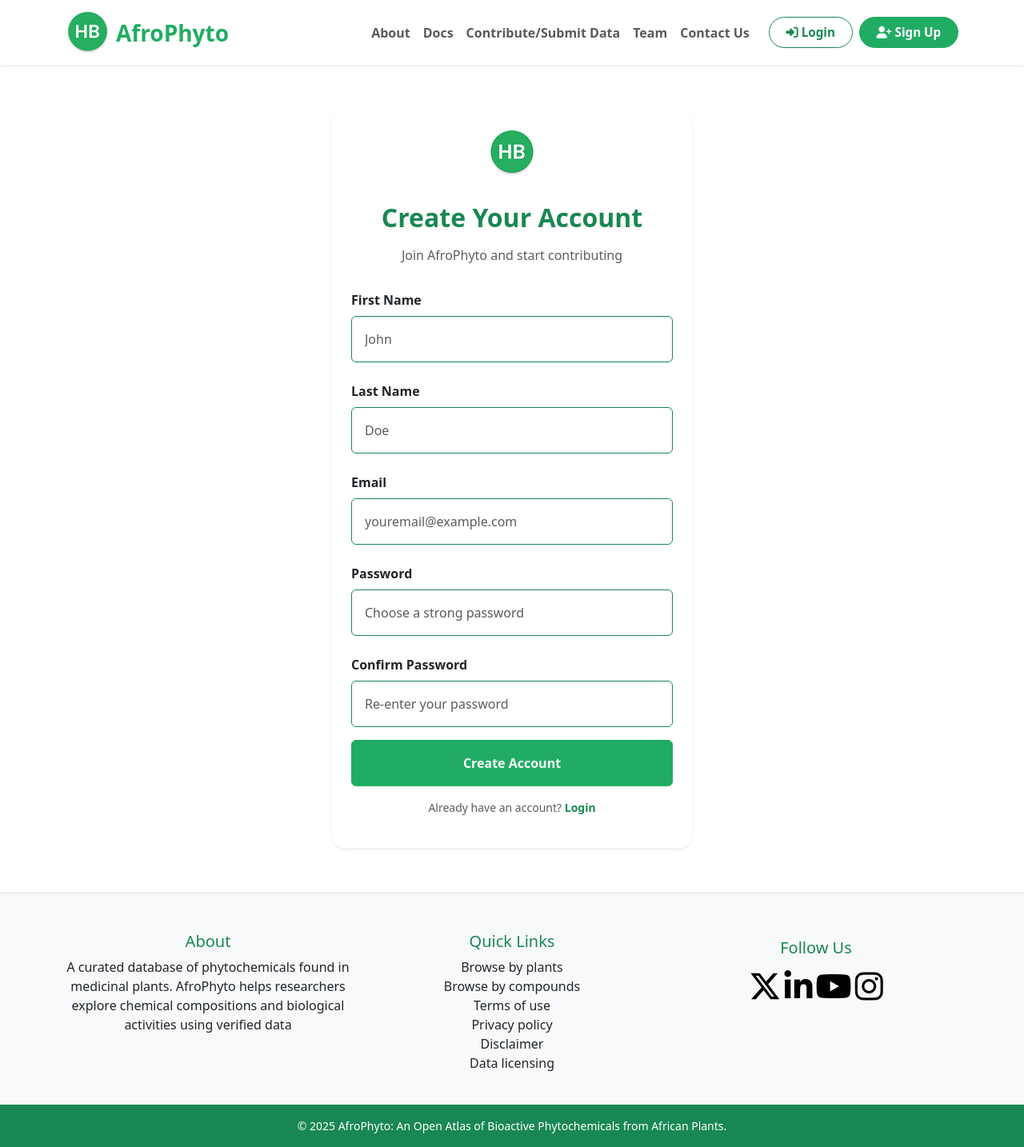
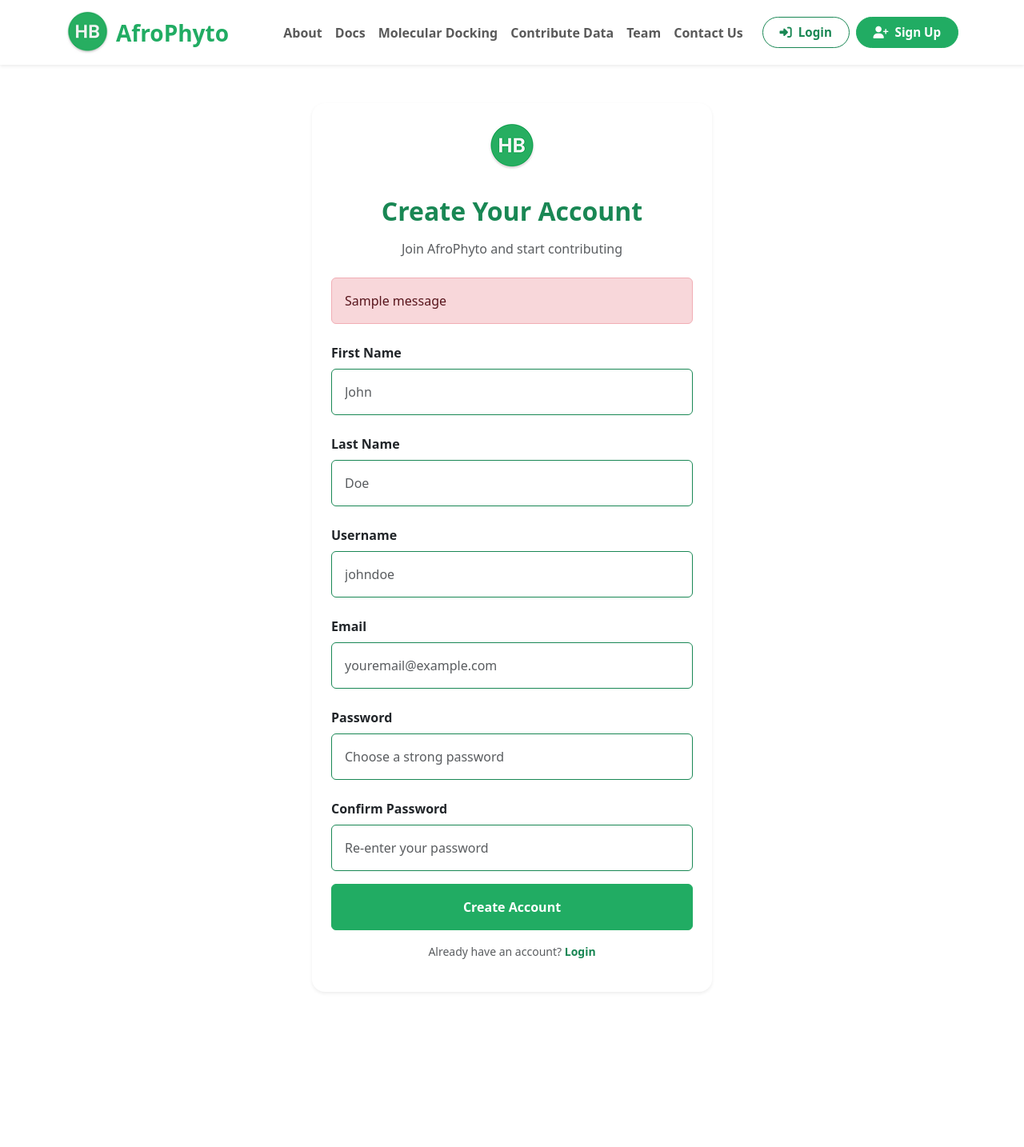
Before and after one commit to HackBio-Internship/afro-phyto--unilag, a Django app: template main/templates/signup.html in a window 1280 px wide. Shown: the whole page at 80% size. After the commit the page ends 1241 px from the top, so only its background shows below. Run offline with Django 5.2, Linux system fonts and the light colour scheme; the template is opened without the code that fills it, so the values that code supplies are empty; tables that the repository leaves empty hold one stand-in row (values such as "Sample post"); one stand-in notice (Sample message) is shown; parts of the project's set-up code (start-up, migrations or seed data) failed here and were passed over; some libraries are stand-ins or nearby versions.

Commit message:
updated signup page

```diff
--- a/main/templates/signup.html
+++ b/main/templates/signup.html
@@ -2,17 +2,16 @@
 <!DOCTYPE html>
 <html lang="en">
 <head>
-    <meta charset="UTF-8">
-    <meta name="viewport" content="width=device-width, initial-scale=1">
+    <meta charset="UTF-8" />
+    <meta name="viewport" content="width=device-width, initial-scale=1" />
     <title>Sign Up</title>
-    <link href="https://cdn.jsdelivr.net/npm/bootstrap@5.3.3/dist/css/bootstrap.min.css" rel="stylesheet">
-    <link href="https://fonts.googleapis.com/css2?family=Inter:wght@300;400;500;600;700&display=swap" rel="stylesheet">
+    <link href="https://cdn.jsdelivr.net/npm/bootstrap@5.3.3/dist/css/bootstrap.min.css" rel="stylesheet" />
+    <link href="https://fonts.googleapis.com/css2?family=Inter:wght@300;400;500;600;700&display=swap" rel="stylesheet" />
     <script src="https://kit.fontawesome.com/9263f821ab.js" crossorigin="anonymous"></script>
-    <link rel="stylesheet" href="{% static 'css/style.css' %}">
+    <link rel="stylesheet" href="{% static 'css/style.css' %}" />
 </head>
 <body>
 
-<!-- Header-->
 <header class="navbar navbar-expand-md sticky-top shadow-sm py-2 bg-white">
     <div class="container">
         <a class="navbar-brand d-flex align-items-center" href="{% url 'index' %}">
@@ -26,54 +25,164 @@
             <ul class="navbar-nav ms-auto align-items-center">
                 <li class="nav-item"><a class="nav-link fw-semibold" href="{% url 'about' %}">About</a></li>
                 <li class="nav-item"><a class="nav-link fw-semibold" href="{% url 'documentation' %}">Docs</a></li>
-                <li class="nav-item"><a class="nav-link fw-semibold" href="{% url 'contribute' %}">Contribute/Submit Data</a></li>
+                <li class="nav-item"><a class="nav-link fw-semibold" href="{% url 'docking_with_diffdock' %}">Molecular Docking</a></li>
+                <li class="nav-item"><a class="nav-link fw-semibold" href="{% url 'contribute' %}">Contribute Data</a></li>
                 <li class="nav-item"><a class="nav-link fw-semibold" href="{% url 'team' %}">Team</a></li>
                 <li class="nav-item"><a class="nav-link fw-semibold" href="{% url 'contact' %}">Contact Us</a></li>
-                <li class="nav-item d-flex flex-column flex-md-row align-items-center gap-2 gap-md-2 ms-md-3 header-auth-buttons">
-                    <!-- Login Button -->
-                    <a href="{% url 'login' %}" class="btn btn-outline-success d-flex align-items-center gap-1" data-bs-toggle="tooltip" data-bs-placement="bottom" title="Already have an account? Login">
-                        <i class="fa-solid fa-right-to-bracket"></i> Login
-                    </a>
-                    <!-- Sign Up Button -->
-                    <a href="{% url 'signup' %}" class="btn btn-success d-flex align-items-center gap-1" data-bs-toggle="tooltip" data-bs-placement="bottom" title="Create a new account">
-                        <i class="fa-solid fa-user-plus"></i> Sign Up
-                    </a>
-                </li>
+
+                {% if user.is_authenticated %}
+                    <li class="nav-item ms-md-3 d-flex flex-column flex-md-row gap-2 header-auth-buttons">
+                        <a href="{% url 'dashboard' %}" class="btn btn-outline-success d-flex align-items-center gap-2">
+                            <i class="fa-solid fa-user"></i> Dashboard
+                        </a>
+                        {% if is_manager %}
+                            <a href="{% url 'review_contributions' %}" class="btn btn-warning d-flex align-items-center gap-2">
+                                <i class="fa-solid fa-check"></i> Review
+                            </a>
+                        {% endif %}
+                        <a href="{% url 'logout' %}" class="btn btn-danger d-flex align-items-center gap-2">
+                            <i class="fa-solid fa-right-from-bracket"></i> Logout
+                        </a>
+                    </li>
+                {% else %}
+                    <li class="nav-item ms-md-3 d-flex flex-column flex-md-row gap-2 header-auth-buttons">
+                        <a href="{% url 'login' %}" class="btn btn-outline-success d-flex align-items-center gap-2">
+                            <i class="fa-solid fa-right-to-bracket"></i> Login
+                        </a>
+                        <a href="{% url 'signup' %}" class="btn btn-success d-flex align-items-center gap-2">
+                            <i class="fa-solid fa-user-plus"></i> Sign Up
+                        </a>
+                    </li>
+                {% endif %}
             </ul>
         </nav>
     </div>
 </header>
 
 <!-- Sign Up Section -->
-<div class="auth-card card border-0 shadow-sm p-4 rounded-4 bg-white">
+<div class="auth-card card border-0 shadow-sm p-4 rounded-4 bg-white mx-auto mt-5" style="max-width: 500px;">
     <div class="text-center mb-4">
-        <img src="{% static 'images/logo.png' %}" width="60" class="mb-2">
+        <img src="{% static 'images/logo.png' %}" width="60" class="mb-2" />
     </div>
     <h2 class="fw-bold text-center text-success mb-3">Create Your Account</h2>
     <p class="text-center text-muted mb-4">Join AfroPhyto and start contributing</p>
+
+    <!-- Display Django messages -->
+    {% if messages %}
+        {% for message in messages %}
+            <div class="alert alert-danger {% if 'password-mismatch' in message.tags %}custom-password-error{% endif %}">
+                {{ message }}
+            </div>
+        {% endfor %}
+    {% endif %}
+
     <form method="POST">
         {% csrf_token %}
+
+        <!-- First Name -->
         <div class="mb-3">
-            <label class="fw-semibold py-2">First Name</label>
-            <input type="text" name="first_name" class="form-control p-3 border-success rounded-2" placeholder="John">
+            <label class="fw-semibold py-2" for="id_first_name">First Name</label>
+            <input
+                type="text"
+                name="first_name"
+                id="id_first_name"
+                value="{{ form.first_name.value|default_if_none:'' }}"
+                class="form-control p-3 border-success rounded-2"
+                placeholder="John"
+                required
+            />
+            {% for error in form.first_name.errors %}
+                <div class="text-danger small mt-1">{{ error }}</div>
+            {% endfor %}
         </div>
+
+        <!-- Last Name -->
         <div class="mb-3">
-            <label class="fw-semibold py-2">Last Name</label>
-            <input type="text" name="last_name" class="form-control p-3 border-success rounded-2" placeholder="Doe">
+            <label class="fw-semibold py-2" for="id_last_name">Last Name</label>
+            <input
+                type="text"
+                name="last_name"
+                id="id_last_name"
+                value="{{ form.last_name.value|default_if_none:'' }}"
+                class="form-control p-3 border-success rounded-2"
+                placeholder="Doe"
+                required
+            />
+            {% for error in form.last_name.errors %}
+                <div class="text-danger small mt-1">{{ error }}</div>
+            {% endfor %}
         </div>
+
+        <!-- Username -->
         <div class="mb-3">
-            <label class="fw-semibold py-2">Email</label>
-            <input type="email" name="email" class="form-control p-3 border-success rounded-2" placeholder="youremail@example.com">
+            <label class="fw-semibold py-2" for="id_username">Username</label>
+            <input
+                type="text"
+                name="username"
+                id="id_username"
+                value="{{ form.username.value|default_if_none:'' }}"
+                class="form-control p-3 border-success rounded-2"
+                placeholder="johndoe"
+                required
+            />
+            {% for error in form.username.errors %}
+                <div class="text-danger small mt-1">{{ error }}</div>
+            {% endfor %}
         </div>
+
+        <!-- Email -->
         <div class="mb-3">
-            <label class="fw-semibold py-2">Password</label>
-            <input type="password" name="password" class="form-control p-3 border-success rounded-2" placeholder="Choose a strong password">
+            <label class="fw-semibold py-2" for="id_email">Email</label>
+            <input
+                type="email"
+                name="email"
+                id="id_email"
+                value="{{ form.email.value|default_if_none:'' }}"
+                class="form-control p-3 border-success rounded-2"
+                placeholder="youremail@example.com"
+                required
+            />
+            {% for error in form.email.errors %}
+                <div class="text-danger small mt-1">{{ error }}</div>
+            {% endfor %}
         </div>
+
+        <!-- Password -->
         <div class="mb-3">
-            <label class="fw-semibold py-2">Confirm Password</label>
-            <input type="password" name="confirm_password" class="form-control p-3 border-success rounded-2" placeholder="Re-enter your password">
+            <label class="fw-semibold py-2" for="id_password1">Password</label>
+            <input
+                type="password"
+                name="password1"
+                id="id_password1"
+                class="form-control p-3 border-success rounded-2"
+                placeholder="Choose a strong password"
+                required
+            />
+            {% for error in form.password1.errors %}
+                <div class="text-danger small mt-1">{{ error }}</div>
+            {% endfor %}
         </div>
-        <button class="btn btn-success w-100 py-3 fw-semibold rounded-2" type="submit">Create Account</button>
+
+        <!-- Confirm Password -->
+        <div class="mb-3">
+            <label class="fw-semibold py-2" for="id_password2">Confirm Password</label>
+            <input
+                type="password"
+                name="password2"
+                id="id_password2"
+                class="form-control p-3 border-success rounded-2"
+                placeholder="Re-enter your password"
+                required
+            />
+            {% for error in form.password2.errors %}
+                <div class="text-danger small mt-1">{{ error }}</div>
+            {% endfor %}
+        </div>
+
+        <button class="btn btn-success w-100 py-3 fw-semibold rounded-2" type="submit">
+            Create Account
+        </button>
+
         <p class="text-center mt-3 small text-muted">
             Already have an account?
             <a href="{% url 'login' %}" class="text-success fw-semibold">Login</a>
@@ -81,41 +190,6 @@
     </form>
 </div>
 
-<!-- Footer -->
-<footer class="bg-light border-top pt-5">
-    <div class="container pb-4">
-        <div class="row g-4">
-            <div class="col-md-4">
-                <h5 class="text-success">About</h5>
-                <p>A curated database of phytochemicals found in medicinal plants. AfroPhyto helps researchers explore chemical compositions and biological activities using verified data</p>
-            </div>
-            <div class="col-md-4">
-                <h5 class="text-success">Quick Links</h5>
-                <ul class="list-unstyled">
-                    <li><a href="#" class="text-dark">Browse by plants</a></li>
-                    <li><a href="#" class="text-dark">Browse by compounds</a></li>
-                    <li><a href="#" class="text-dark">Terms of use</a></li>
-                    <li><a href="#" class="text-dark">Privacy policy</a></li>
-                    <li><a href="#" class="text-dark">Disclaimer</a></li>
-                    <li><a href="#" class="text-dark">Data licensing</a></li>
-                </ul>
-            </div>
-            <div class="col-md-4">
-                <h5 class="text-success p-2">Follow Us</h5>
-                <div class="flex gap-3">
-                    <a href="#"><i class="fa-brands fa-x-twitter foot-icon" style="font-size: 40px;"></i></a>
-                    <a href="#"><i class="fa-brands fa-linkedin-in foot-icon" style="font-size: 40px;"></i></a>
-                    <a href="#"><i class="fa-brands fa-youtube foot-icon" style="font-size: 40px;"></i></a>
-                    <a href="#"><i class="fa-brands fa-instagram foot-icon" style="font-size: 40px;"></i></a>
-                </div>
-            </div>
-        </div>
-    </div>
-    <div class="bg-success text-white text-center py-3 small">
-        &copy; 2025 AfroPhyto: An Open Atlas of Bioactive Phytochemicals from African Plants.
-    </div>
-</footer>
-
 <script src="https://cdn.jsdelivr.net/npm/bootstrap@5.3.3/dist/js/bootstrap.bundle.min.js"></script>
 <script src="{% static 'js/script.js' %}"></script>
 </body>
```
